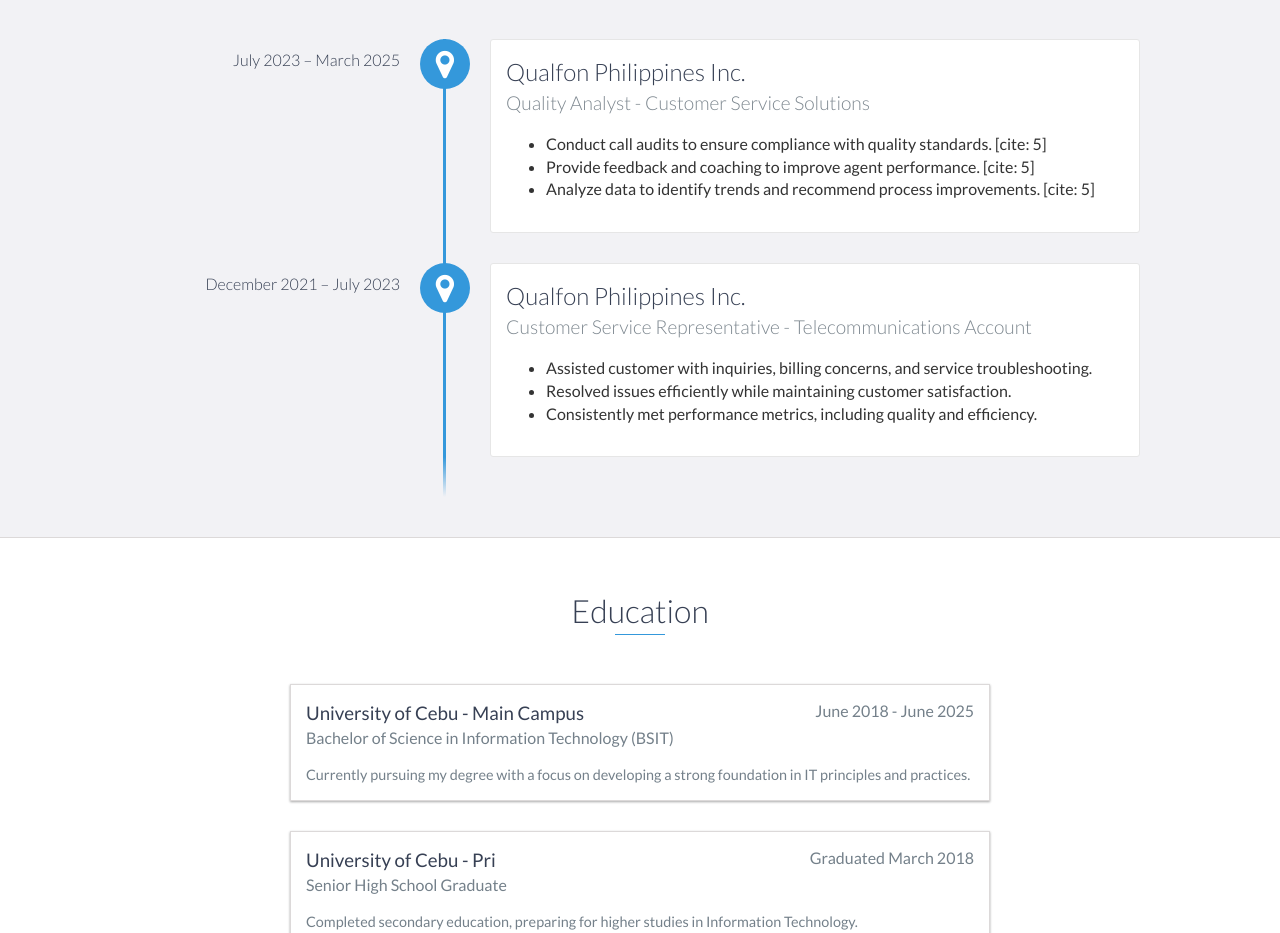
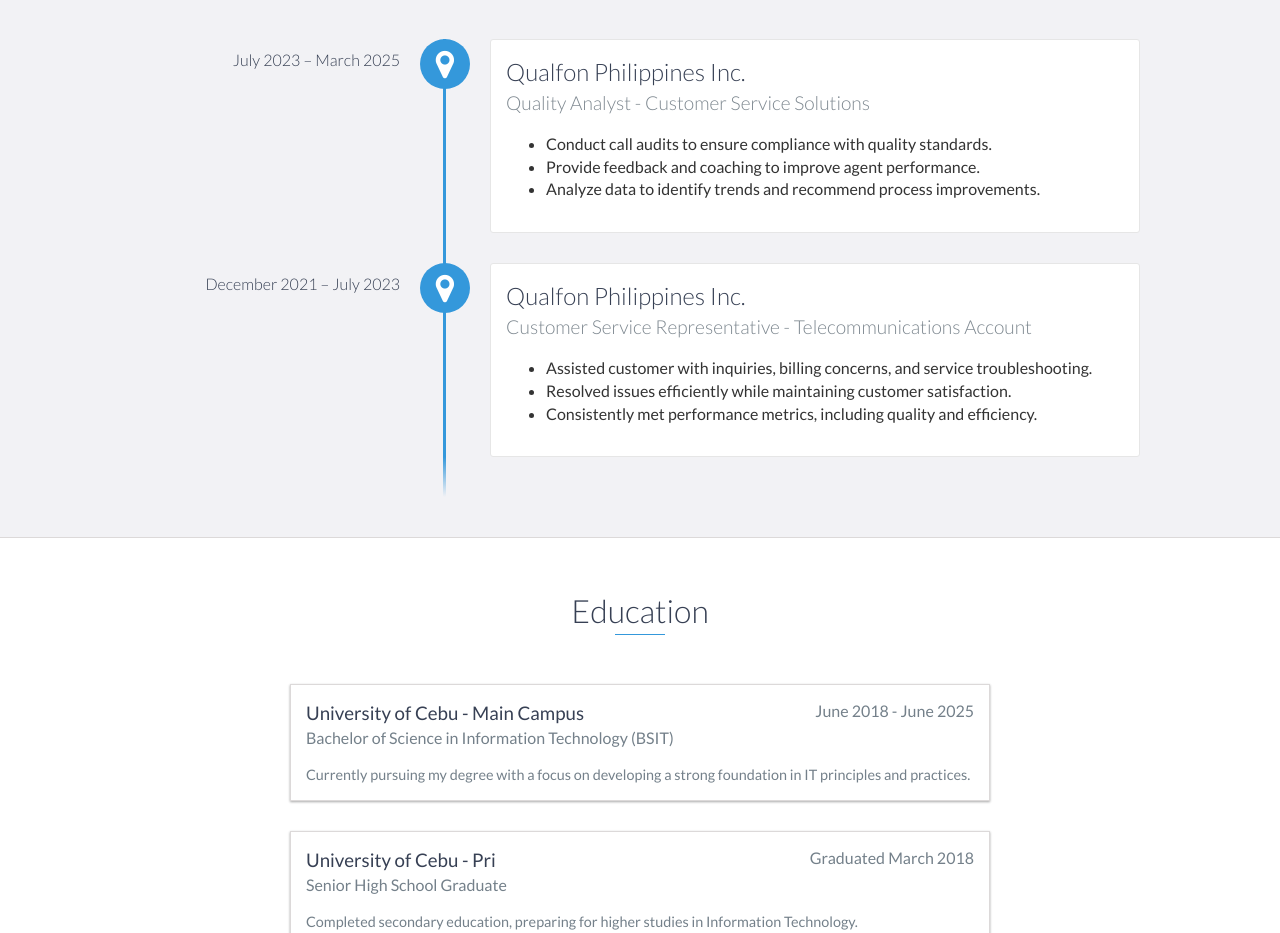
Before and after one commit to Chromata03/chromata03.github.io, a plain HTML site: page index.html in a window 1280 px wide. Shown: the part 1320-2253 px from the top of the page. Drawn offline with nearby package versions, Linux system fonts and the light colour scheme.

Commit message:
Update index.html

```diff
--- a/index.html
+++ b/index.html
@@ -102,9 +102,9 @@
                 <h3>Qualfon Philippines Inc.</h3>
                 <h4>Quality Analyst - Customer Service Solutions</h4>
                 <ul>
-                    <li>Conduct call audits to ensure compliance with quality standards. [cite: 5]</li>
-                    <li>Provide feedback and coaching to improve agent performance. [cite: 5]</li>
-                    <li>Analyze data to identify trends and recommend process improvements. [cite: 5]</li>
+                    <li>Conduct call audits to ensure compliance with quality standards.</li>
+                    <li>Provide feedback and coaching to improve agent performance.</li>
+                    <li>Analyze data to identify trends and recommend process improvements.</li>
                 </ul>
             </div>
 
```
